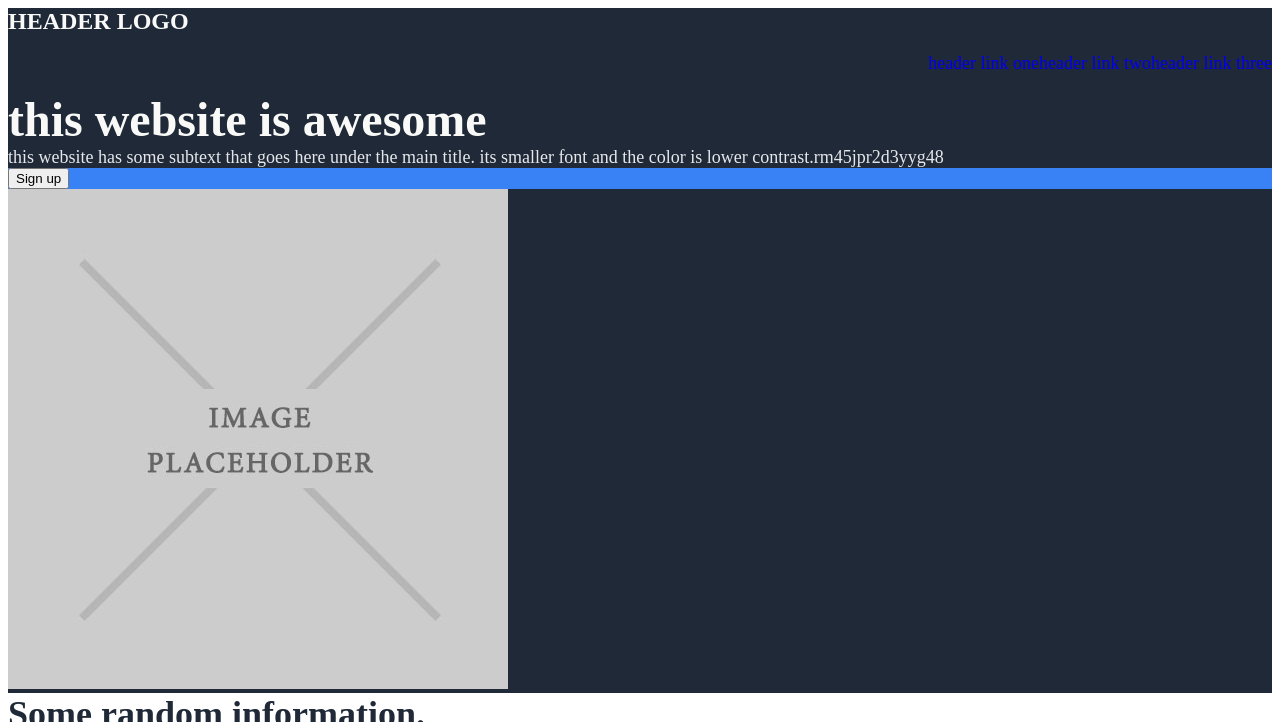
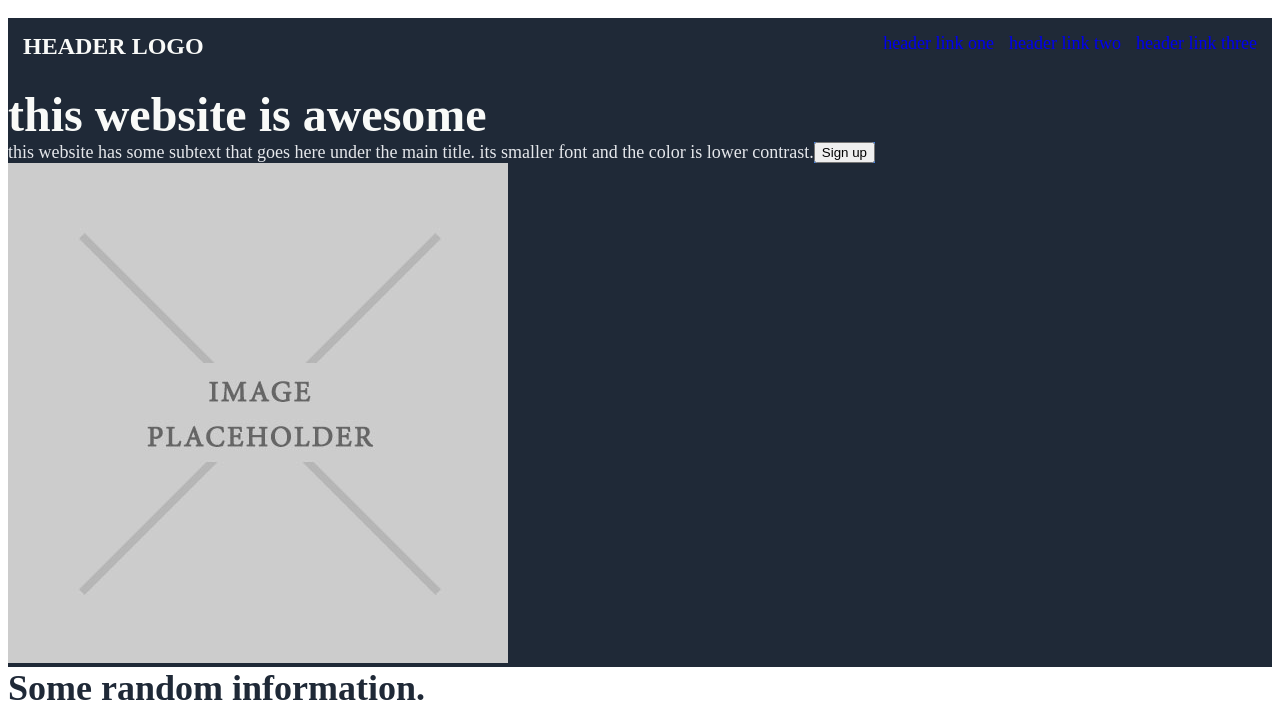
Before and after one commit to reipared/cups_website, a plain HTML site: page index.html in a window 1280 px wide. Shown: the top 722 px of the page. Drawn offline with Linux system fonts and the light colour scheme.

Commit message:
Modify css and html

```diff
--- a/index.html
+++ b/index.html
@@ -22,7 +22,7 @@
                     this website is awesome
                 </div>
                 <div class="text">
-                    this website has some subtext that goes here under the main title. its smaller font and the color is lower contrast.rm45jpr2d3yyg48
+                    this website has some subtext that goes here under the main title. its smaller font and the color is lower contrast.
                 </div>
                 <div class="buttons">
                     <button>Sign up</button>
--- a/style.css
+++ b/style.css
@@ -17,6 +17,7 @@
 
 .header {
     background-color: #1f2937;
+    position: relative;
 }
 
 .header-logo {
@@ -24,19 +25,18 @@
     font-weight: bold;
     font-size: 24px;
     color: #f9faf8;
-    display: flex;
-    flex-direction: column;
-
+    padding: 15px;
+    float: left;
 }
 
 .right-links {
     font-family: Jost;
     color: #E5E7EB;
-    font-size: 18px;;
+    font-size: 18px;
+    gap: 15px;
     display: flex;
-    flex-direction: row;
     justify-content: flex-end;
-
+    padding: 15px;
 }
 
 .header-title {
@@ -44,23 +44,34 @@
     font-size: 48px;
     font-weight: bolder;
     color: #f9faf8;
+    display: flex;
+    flex-wrap: wrap;
+    float: left;
 }
 
 .text {
     font-family: Jost;
     font-size: 18px;
     color: #E5E7EB;
+    display: flex;
+    flex-wrap: wrap;
+    float: left;
 }
 
 .buttons {
     font-family: Roundo;
     background-color: #3882F6;
     color: #E5E7EB;
+    display: flex;
+    float: left;
 
 }
 
 .images {
     display: flex;
+    float: right;
+    flex-direction: column-reverse;
+
 }
 
 /*.info {
```
